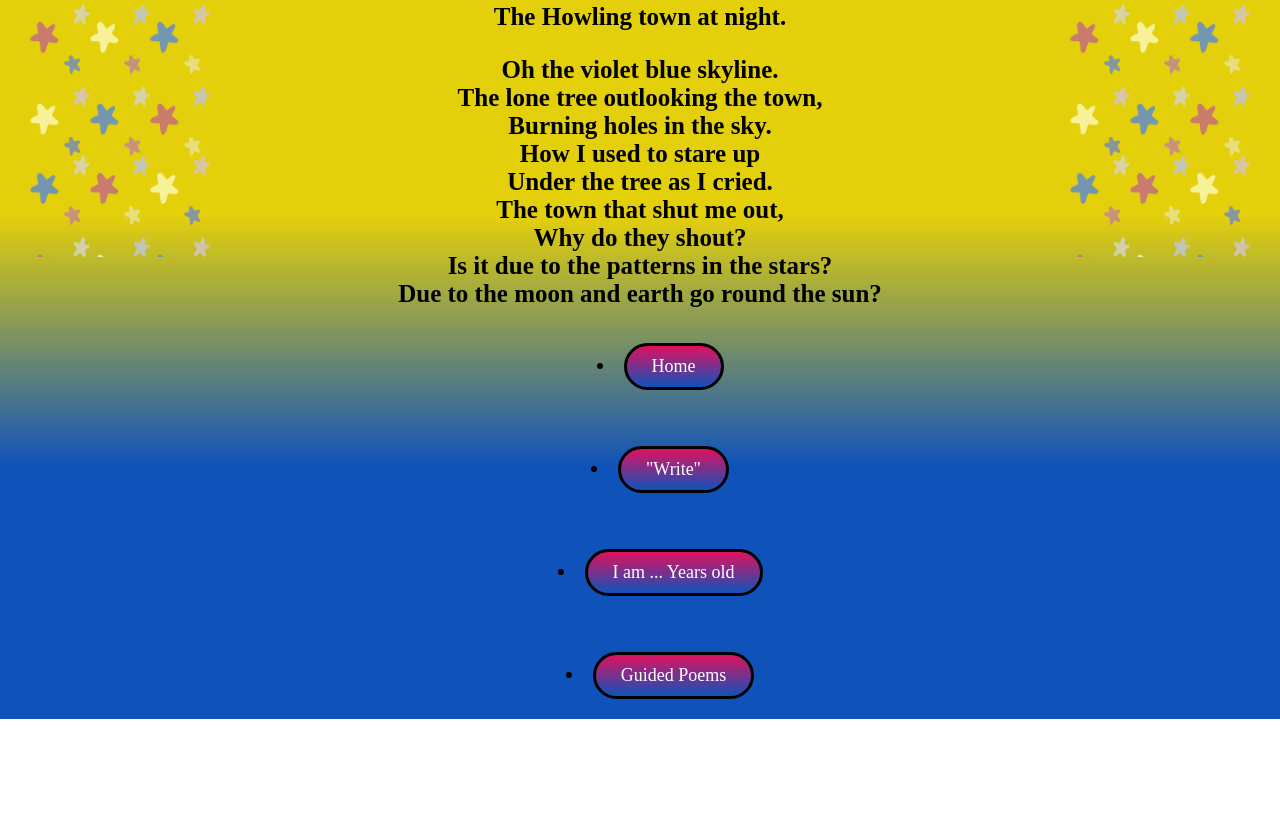
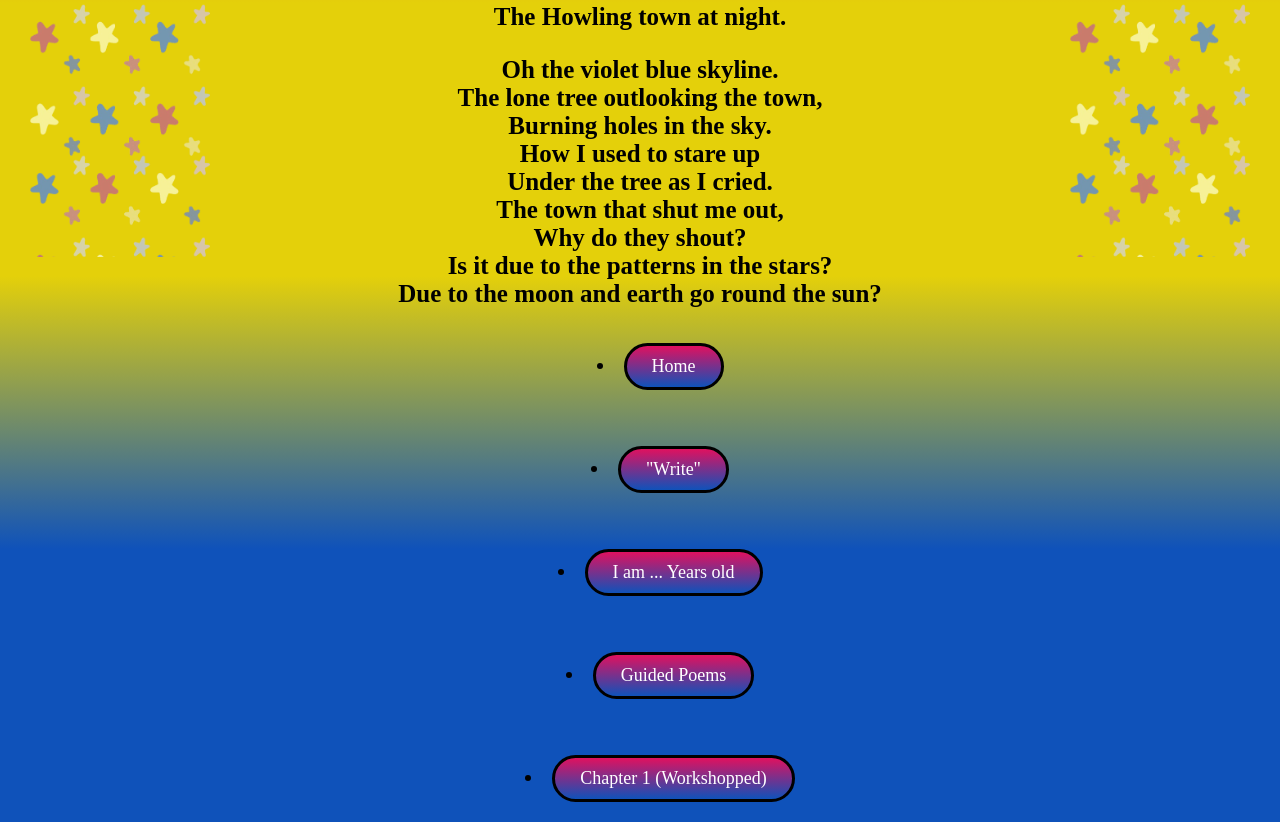
Before and after one commit to Legacy-Mystery/Creative-Pieces, a plain HTML site: page Ekphrastic.html in a window 1280 px wide. Shown: the part 543-1365 px from the top of the page. Before the commit the page ends 1262 px from the top, so only its background shows below. Drawn offline with Linux system fonts and the light colour scheme.

Commit message:
Update Ekphrastic.html

```diff
--- a/Ekphrastic.html
+++ b/Ekphrastic.html
@@ -33,6 +33,9 @@ Due to the moon and earth go round the sun?<br>
       <br>
       <br>
       <li><a href="Guided.html">Guided Poems</a></li>
+       <br>
+      <br>
+      <li><a href="Chapter1.html">Chapter 1 (Workshopped)</a></li>
     </ul>
   </nav>
 </body>
```
